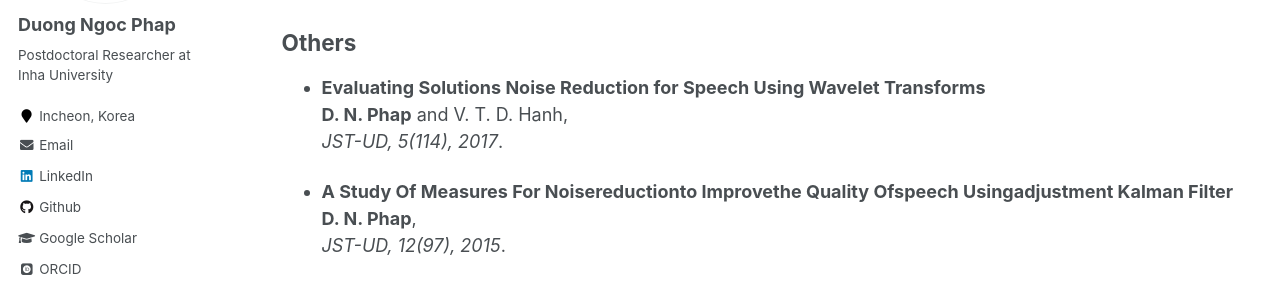
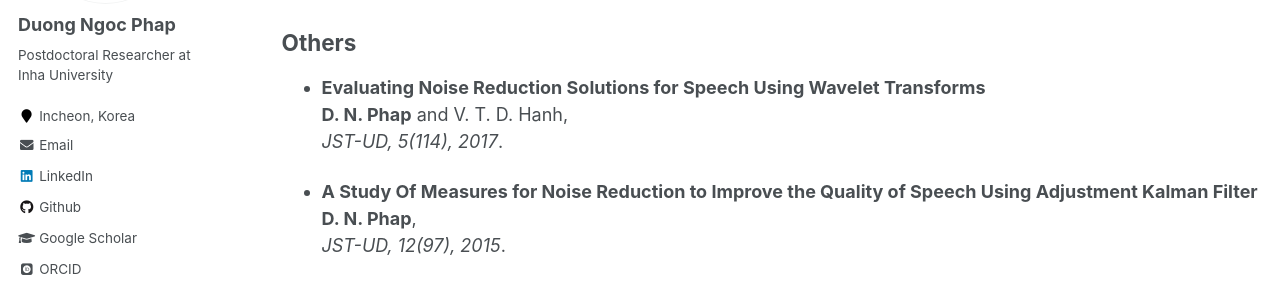
Before and after one commit to phapdn/phapdn.github.io, a Jekyll site: the page built from _pages/publications.md, in a window 1280 px wide and 900 px high, scrolled down 943 px. Shown: the part 254-545 px from the top of the window. Built offline with Jekyll 4.4.1, drawn with Linux system fonts in a browser that asks for light colours; some web fonts are replaced.

Commit message:
Update publications.md

```diff
--- a/_pages/publications.md
+++ b/_pages/publications.md
@@ -45,11 +45,11 @@ author_profile: true
 
 ## Others
 
-* **Evaluating Solutions Noise Reduction for Speech Using Wavelet Transforms**
+* **Evaluating Noise Reduction Solutions for Speech Using Wavelet Transforms**
   **D. N. Phap** and V. T. D. Hanh,
   *JST-UD, 5(114), 2017*.
 
-* **A Study Of Measures For Noisereductionto Improvethe Quality Ofspeech Usingadjustment Kalman Filter**
+* **A Study Of Measures for Noise Reduction to Improve the Quality of Speech Using Adjustment Kalman Filter**
   **D. N. Phap**,
   *JST-UD, 12(97), 2015*.
 
```
